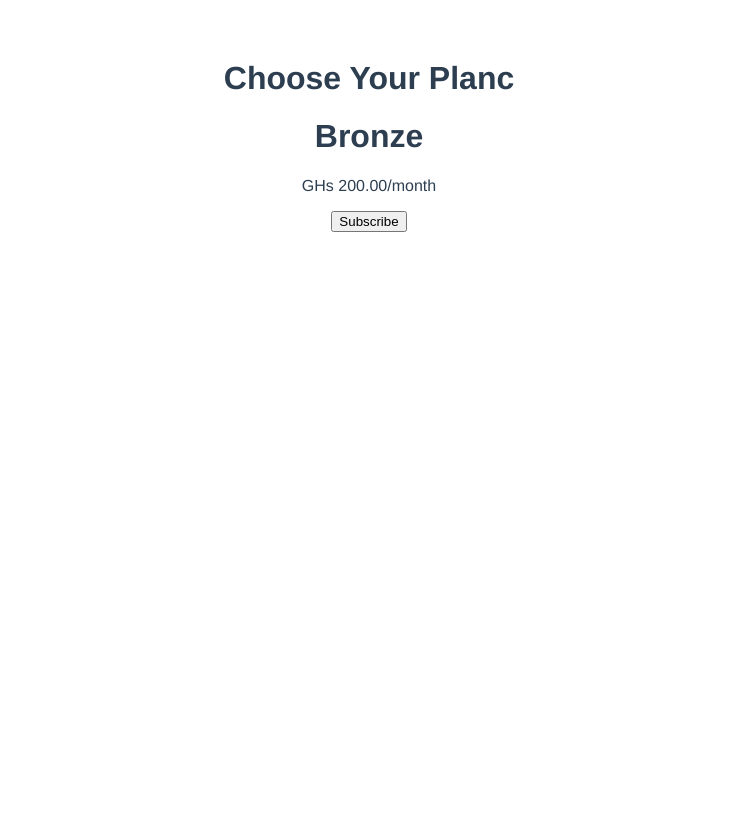
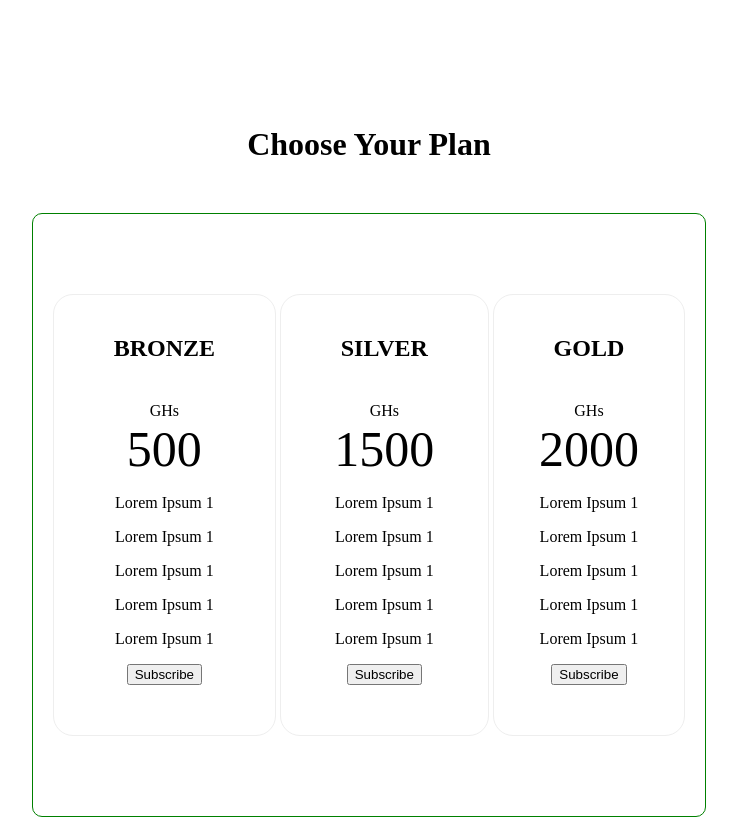
Before and after one commit to Mupati/pricing, a Vue app: page / in a window 1280 px wide. Shown: the whole page, without its empty margins (271-1008 px from the left). Before the commit the page ends 800 px from the top, so only its background shows below. Built offline with nearby package versions, Linux system fonts and the light colour scheme.

Commit message:
Initial Design

```diff
--- a/src/App.vue
+++ b/src/App.vue
@@ -1,30 +1,78 @@
 <template>
   <div id="app">
     <Hero />
-    <Price />
+    <section id="pricing">
+      <div id="bronze" class="price">
+        <Price
+          :id="bronze.id"
+          :name="bronze.name"
+          :price="bronze.price"
+          :packages="bronze.packages"
+        />
+      </div>
+      <div id="silver" class="price">
+        <Price
+          :id="silver.id"
+          :name="silver.name"
+          :price="silver.price"
+          :packages="silver.packages"
+        />
+      </div>
+      <div id="gold" class="price">
+        <Price
+          :id="gold.id"
+          :name="gold.name"
+          :price="gold.price"
+          :packages="gold.packages"
+        />
+      </div>
+    </section>
   </div>
 </template>
 
 <script>
 import Hero from "./components/Hero";
 import Price from "./components/Price.vue";
+import { bronze, silver, gold } from "./api/data";
 
 export default {
   name: "App",
   components: {
     Price,
     Hero
+  },
+  data() {
+    return {
+      bronze,
+      silver,
+      gold
+    };
   }
 };
 </script>
 
 <style>
 #app {
-  font-family: Avenir, Helvetica, Arial, sans-serif;
-  -webkit-font-smoothing: antialiased;
-  -moz-osx-font-smoothing: grayscale;
+  margin-top: 10%;
+}
+#pricing {
+  display: flex;
+  justify-content: center;
+  justify-content: space-evenly;
+  border: 1px solid green;
+  border-radius: 10px;
+  padding: 5rem 1rem;
+  margin: 0 auto;
+  max-width: 80vh;
+}
+#singlePrice {
+  border: 1px;
+}
+
+.price {
   text-align: center;
-  color: #2c3e50;
-  margin-top: 60px;
+  border: 1px solid #eee;
+  border-radius: 20px;
+  padding-bottom: 50px;
 }
 </style>
--- /dev/null
+++ b/src/api/data.js
@@ -0,0 +1,36 @@
+export const bronze = {
+  id: 1,
+  name: "Bronze",
+  price: 500.0,
+  packages: [
+    "Lorem Ipsum 1",
+    "Lorem Ipsum 1",
+    "Lorem Ipsum 1",
+    "Lorem Ipsum 1",
+    "Lorem Ipsum 1"
+  ]
+};
+export const silver = {
+  id: 2,
+  name: "Silver",
+  price: 1500.0,
+  packages: [
+    "Lorem Ipsum 1",
+    "Lorem Ipsum 1",
+    "Lorem Ipsum 1",
+    "Lorem Ipsum 1",
+    "Lorem Ipsum 1"
+  ]
+};
+export const gold = {
+  id: 3,
+  name: "Gold",
+  price: 2000.0,
+  packages: [
+    "Lorem Ipsum 1",
+    "Lorem Ipsum 1",
+    "Lorem Ipsum 1",
+    "Lorem Ipsum 1",
+    "Lorem Ipsum 1"
+  ]
+};
--- a/src/components/Hero.vue
+++ b/src/components/Hero.vue
@@ -1,9 +1,10 @@
 <template>
-  <h1>Choose Your Planc</h1>
+  <h1>Choose Your Plan</h1>
 </template>
 
 <style scoped>
 h1 {
   text-align: center;
+  margin-bottom: 50px;
 }
 </style>
--- a/src/components/Price.vue
+++ b/src/components/Price.vue
@@ -1,19 +1,45 @@
 <template>
-  <div>
-    <h1>Bronze</h1>
-    <p>GHs 200.00/month</p>
-    <button>Subscribe</button>
+  <div id="singlePrice">
+    <h1>{{ name }}</h1>
+    <p>
+      GHs
+      <br />
+      <span>{{ price }}</span>
+    </p>
+    <ul v-for="(singlePackage, index) in packages" :key="index">
+      <li>{{ singlePackage }}</li>
+    </ul>
+    <button @click="doSubscribe(id)">Subscribe</button>
   </div>
 </template>
 
 <script>
 export default {
   name: "price",
-  props: {},
+  props: ["id", "banner", "name", "price", "packages"],
   data() {
     return {};
+  },
+
+  methods: {
+    doSubscribe(id) {
+      alert("Subscribed to " + id);
+    }
   }
 };
 </script>
 
-<style scoped></style>
+<style scoped>
+h1 {
+  text-transform: uppercase;
+  padding: 20px 60px;
+}
+p span {
+  font-size: 50px;
+  margin: 20px 0px;
+}
+ul {
+  padding: 0;
+  list-style: none;
+}
+</style>
```
